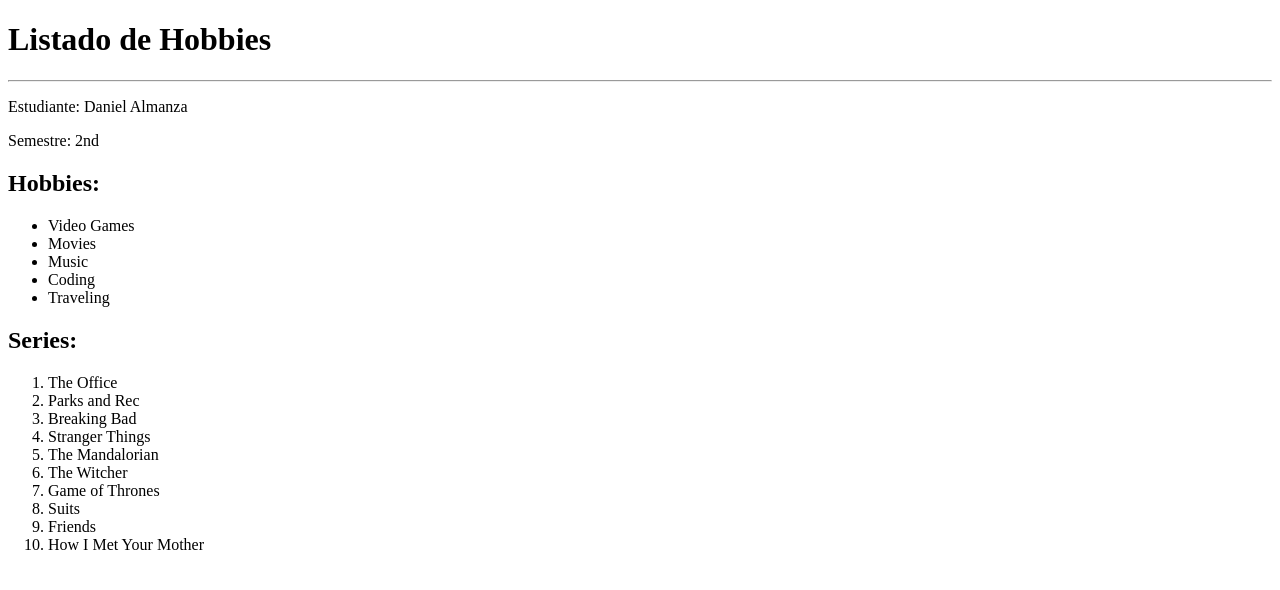
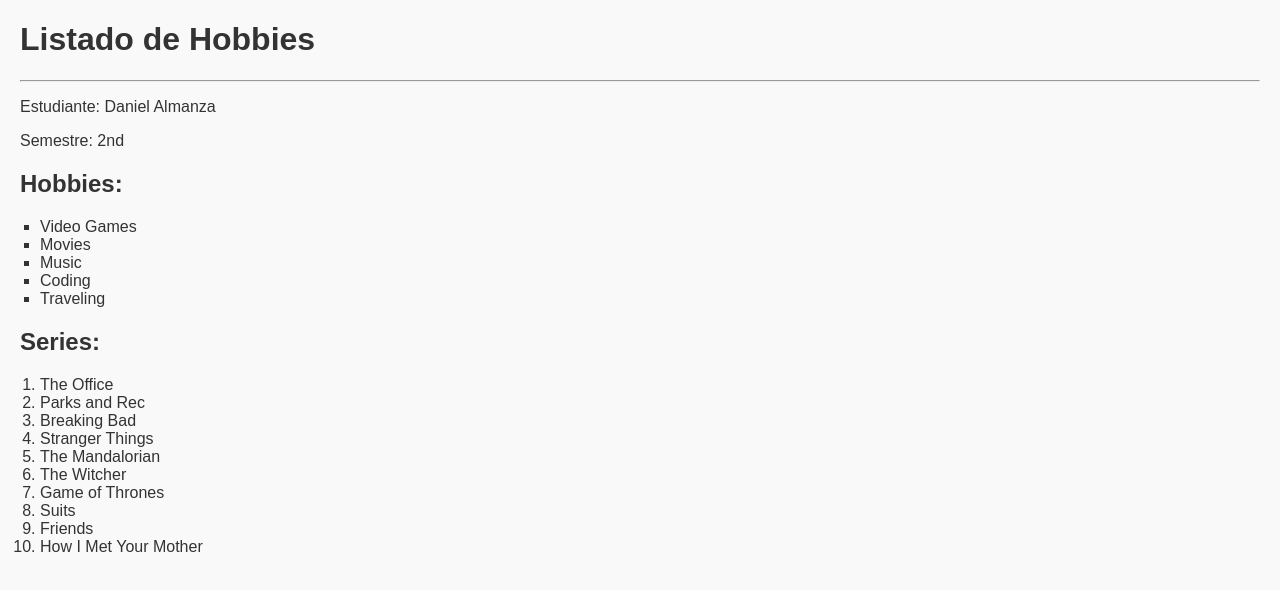
Before and after one commit to devDeam/hobbies-app, an Angular app: page / in a window 1280 px wide. Shown: the top 590 px of the page. Built offline with nearby package versions, Linux system fonts and the light colour scheme.

Commit message:
Se agregan estilos a las fuentes

```diff
--- a/src/styles.css
+++ b/src/styles.css
@@ -1 +1,19 @@
 /* You can add global styles to this file, and also import other style files */
+ul {
+  list-style-type: square;
+  padding-left: 20px;
+}
+ol {
+  list-style-type: decimal;
+  padding-left: 20px;
+}
+h1, h2, h3 {
+  font-family: 'Arial', sans-serif;
+  color: #333;
+}
+body {
+  margin: 20px;
+  font-family: 'Arial', sans-serif;
+  background-color: #f9f9f9;
+  color: #333;
+}
```
